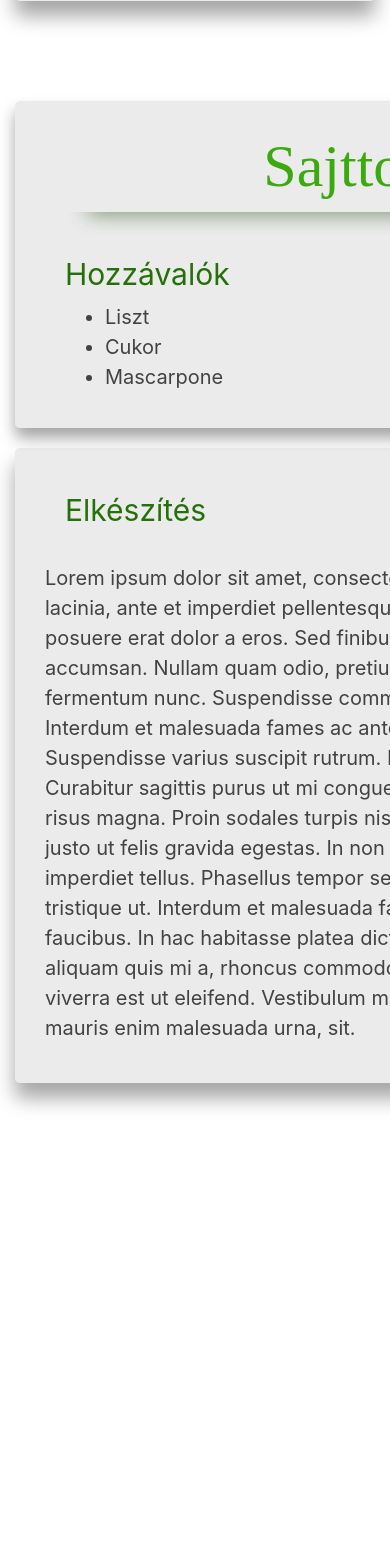
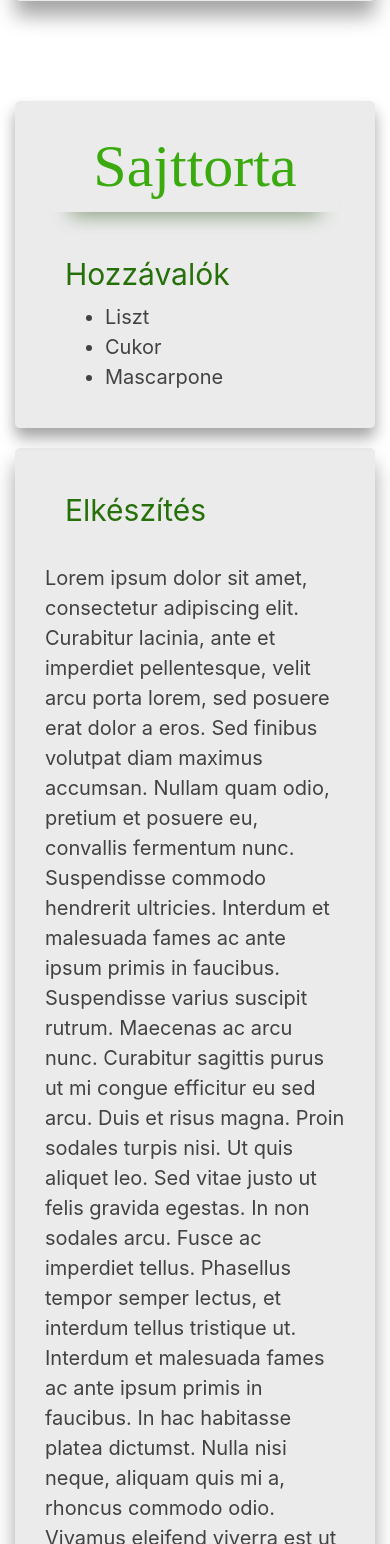
Before and after one commit to flowacademyhu/kappa-konyhatunder, a React (Create React App) app in the folder frontend/: page /recipes/1 in a window 390 px wide. Shown: the part 804-2348 px from the top of the page. Before the commit the page ends 1967 px from the top, so only its background shows below. Built offline with nearby package versions, Linux system fonts and the light colour scheme; no server answers; a web font is replaced by a local one.

Commit message:
Layout is responsive. reviewed: @ltamas123

```diff
--- a/frontend/src/styles/SingleRecipe.css
+++ b/frontend/src/styles/SingleRecipe.css
@@ -72,6 +72,8 @@ hr.solid {
   margin-top: 20px;
   margin-bottom: 20px;
   padding: 20px;
+  max-height: 100%;
+  max-width: 100%;
 }
 
 .recipe-title {
@@ -104,6 +106,8 @@ hr.solid {
   margin-top: 5px;
   margin-bottom: 80px;
   padding: 20px;
+  max-height: 100%;
+  max-width: 100%;
 }
 
 .description-title {
```
